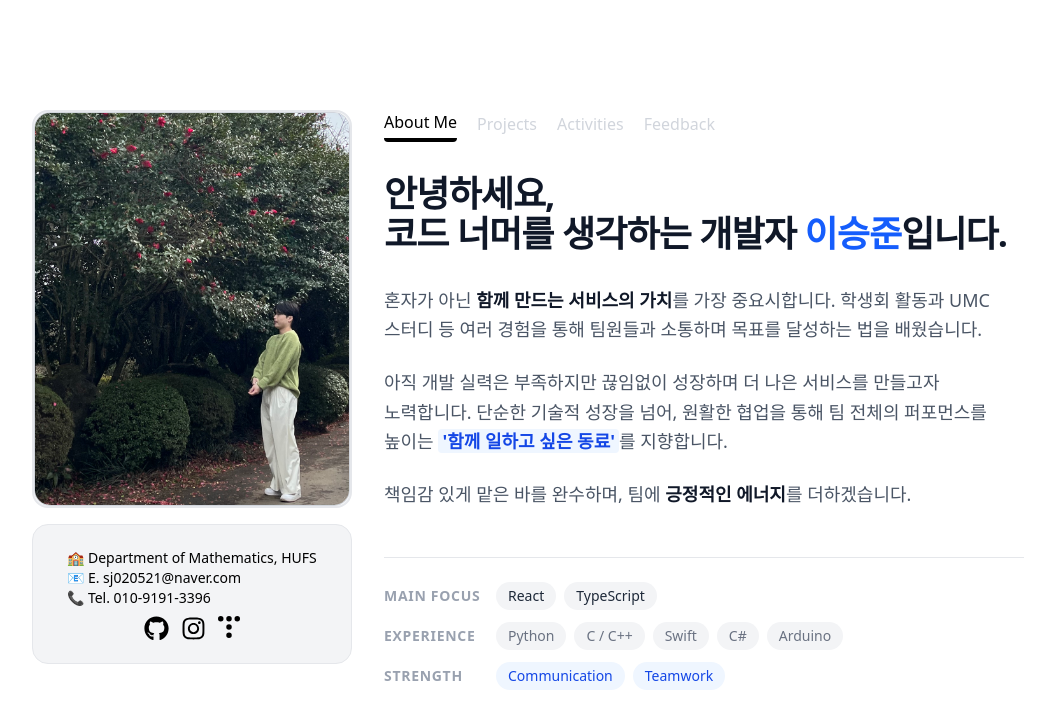
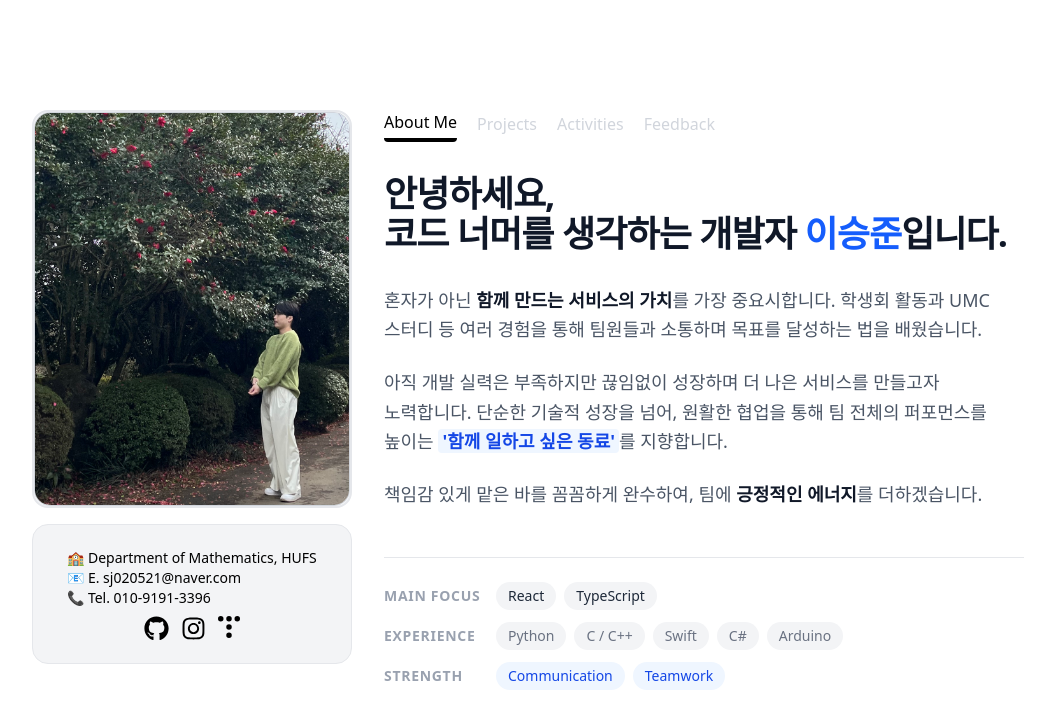
Before and after one commit to L0521/seungjoon-portfolio, a React (Vite) app: page / in a window 1280 px wide. Shown: the top 728 px of the page, without its empty margins (112-1149 px from the left). Built offline with nearby package versions, Linux system fonts and the light colour scheme; no server answers.

Commit message:
feat: 프로필 영역 스크롤 고정(sticky) 기능 적용

```diff
--- a/src/components/AboutMe.tsx
+++ b/src/components/AboutMe.tsx
@@ -36,7 +36,7 @@ export default function AboutMe() {
         </p>
 
         <p>
-          책임감 있게 맡은 바를 완수하며, 팀에
+          책임감 있게 맡은 바를 꼼꼼하게 완수하여, 팀에
           <span className="font-bold text-gray-900"> 긍정적인 에너지</span>를
           더하겠습니다.
         </p>
--- a/src/components/Portfolio.tsx
+++ b/src/components/Portfolio.tsx
@@ -21,7 +21,7 @@ export default function Portfolio() {
     <div className="flex justify-center min-h-screen items-center gap-8 px-4 py-10 md:px-16 md:py-20 bg-white">
       <div className="flex flex-col-reverse md:flex-row w-full max-w-5xl min-h-[600px] h-auto gap-8 p-4 items-center md:items-start">
         {/* 왼쪽 영역 */}
-        <div className="w-full md:w-1/3 flex flex-col gap-4 h-full">
+        <div className="w-full md:w-1/3 flex flex-col gap-4 h-full md:sticky md:top-20">
           {/* 사진 영역 */}
           <div className="flex-1 bg-gray-100 rounded-2xl flex items-center justify-center border-2 border-gray-200 brightness-100">
             <img
--- a/src/feedback/FeedbackForm.tsx
+++ b/src/feedback/FeedbackForm.tsx
@@ -3,7 +3,7 @@ import { FaPaperPlane } from "react-icons/fa";
 import TextareaAutosize from "react-textarea-autosize";
 import type { FeedbackFormProps } from "./TypeFeedback";
 
-export default function FeedbackForm({ onSubmit, style }: FeedbackFormProps) {
+export default function FeedbackForm({ onSubmit }: FeedbackFormProps) {
   const [nickname, setNickname] = useState("");
   const [password, setPassword] = useState("");
   const [message, setMessage] = useState("");
@@ -26,10 +26,7 @@ export default function FeedbackForm({ onSubmit, style }: FeedbackFormProps) {
   };
 
   return (
-    <div
-      className="bg-gray-50 p-5 rounded-sm border border-gray-200 animate-fade-in-up opacity-0 -mt-2"
-      style={style}
-    >
+    <div className="bg-gray-50 p-5 rounded-sm border border-gray-200 animate-fade-in-up opacity-0 -mt-2">
       <form onSubmit={handleSubmit} className="flex flex-col gap-3">
         <div className="flex gap-3">
           <TextareaAutosize
```
